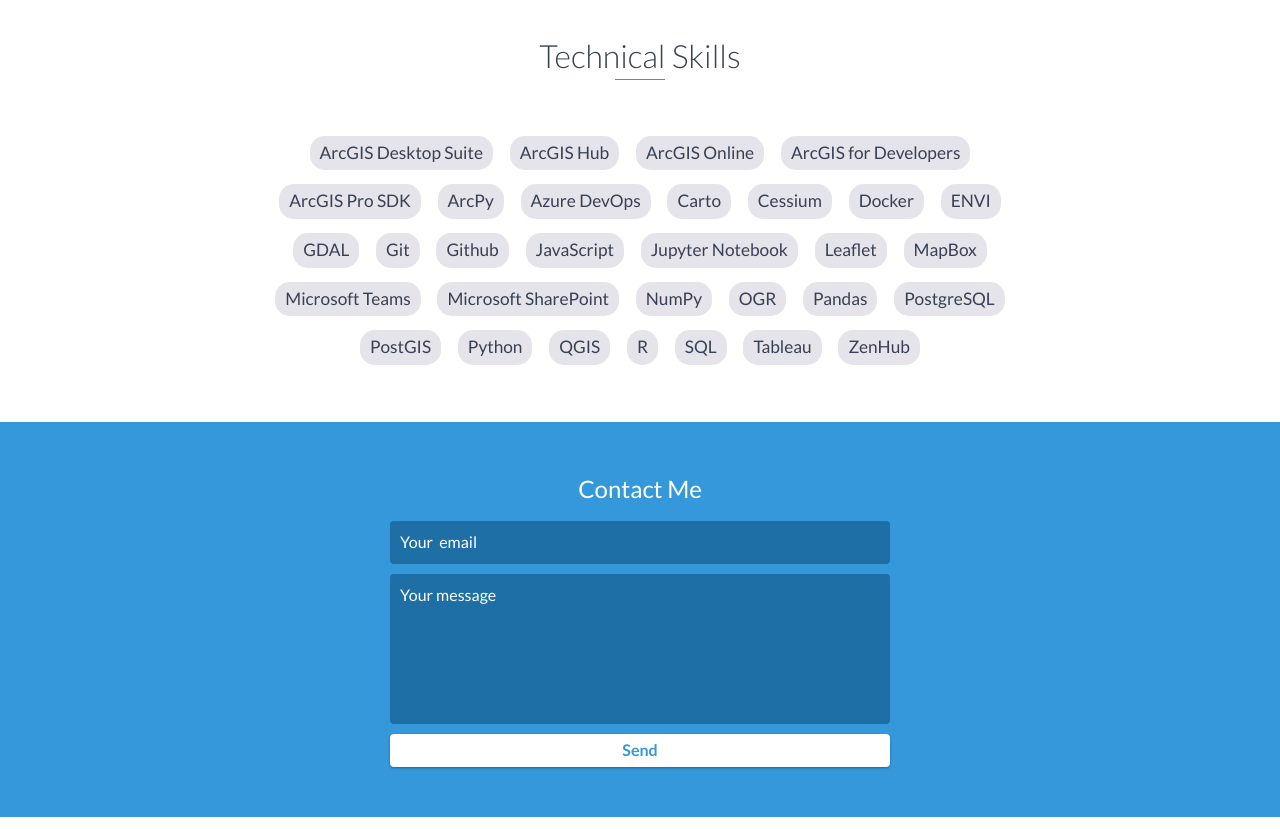
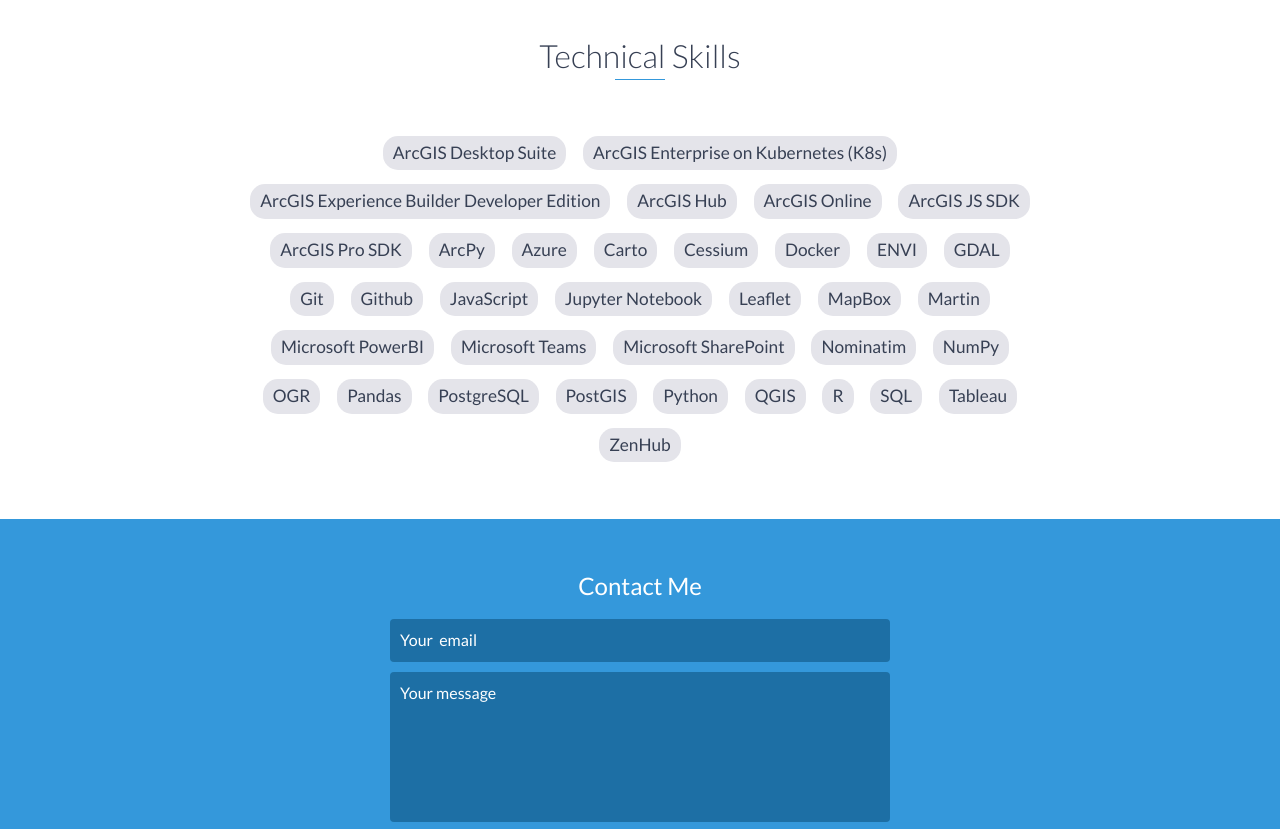
Before and after one commit to aferrar/aferrar.github.io, a website: page index.html in a window 1280 px wide. Shown: the part 4920-5749 px from the top of the page. Drawn offline with nearby package versions, Linux system fonts and the light colour scheme.

Commit message:
Skill update

```diff
--- a/index.html
+++ b/index.html
@@ -294,12 +294,14 @@
         <h2 class="heading"> Technical Skills</h2>
         <ul>
             <li>ArcGIS Desktop Suite</li>
+            <li>ArcGIS Enterprise on Kubernetes (K8s)</li>
+            <li>ArcGIS Experience Builder Developer Edition</li>
             <li>ArcGIS Hub</li>
             <li>ArcGIS Online</li>
-            <li>ArcGIS for Developers</li>
+            <li>ArcGIS JS SDK</li>
             <li>ArcGIS Pro SDK</li>
             <li>ArcPy</li>
-            <li>Azure DevOps</li>
+            <li>Azure</li>
             <li>Carto</li>
             <li>Cessium</li>
             <li>Docker</li>
@@ -311,8 +313,11 @@
             <li>Jupyter Notebook</li>
             <li>Leaflet</li>
             <li>MapBox</li>
+            <li>Martin</li>
+            <li>Microsoft PowerBI</li>
             <li>Microsoft Teams</li>
             <li>Microsoft SharePoint</li>
+            <li>Nominatim</li>
             <li>NumPy</li>
             <li>OGR</li>
             <li>Pandas</li>
```
